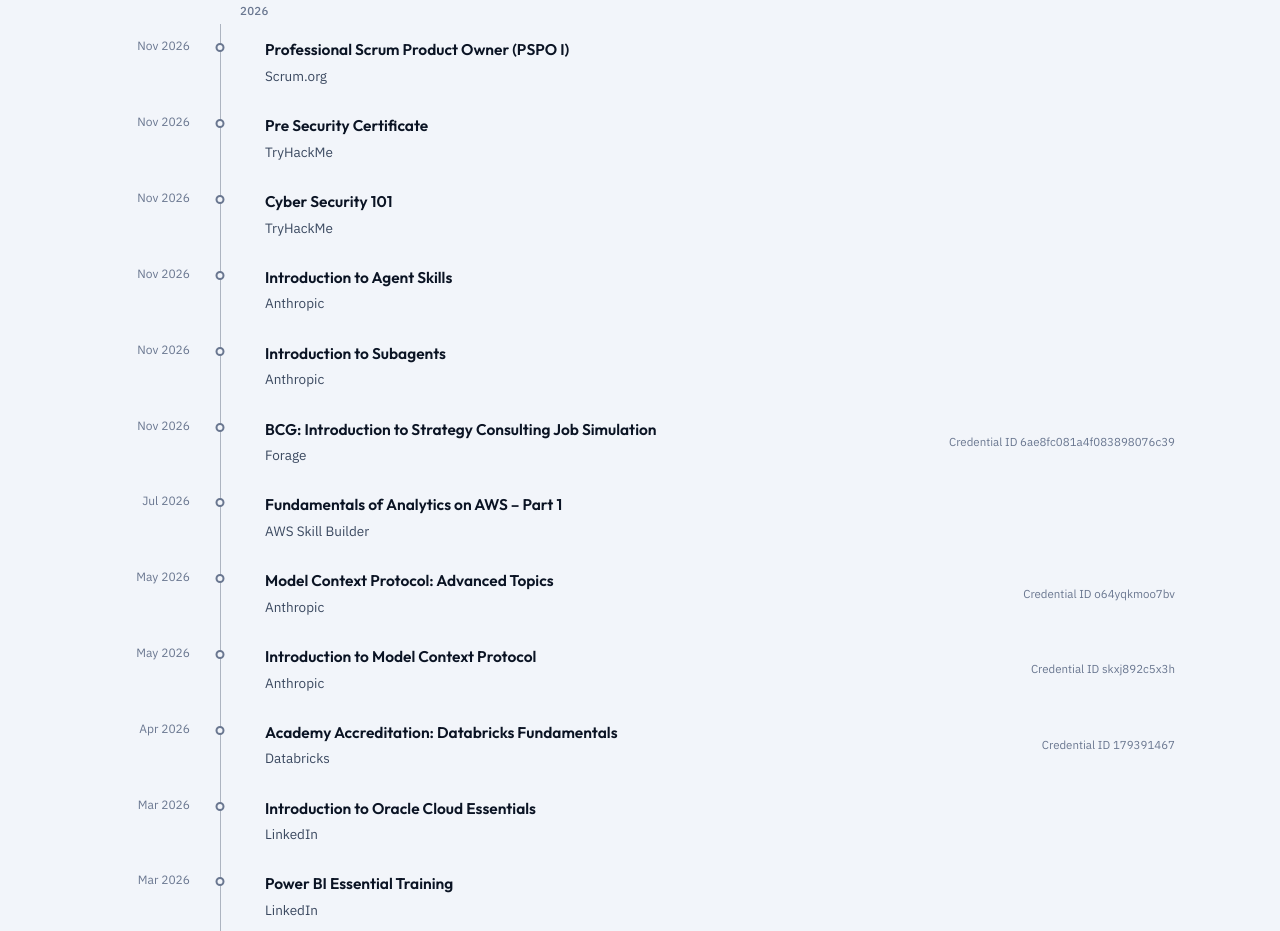
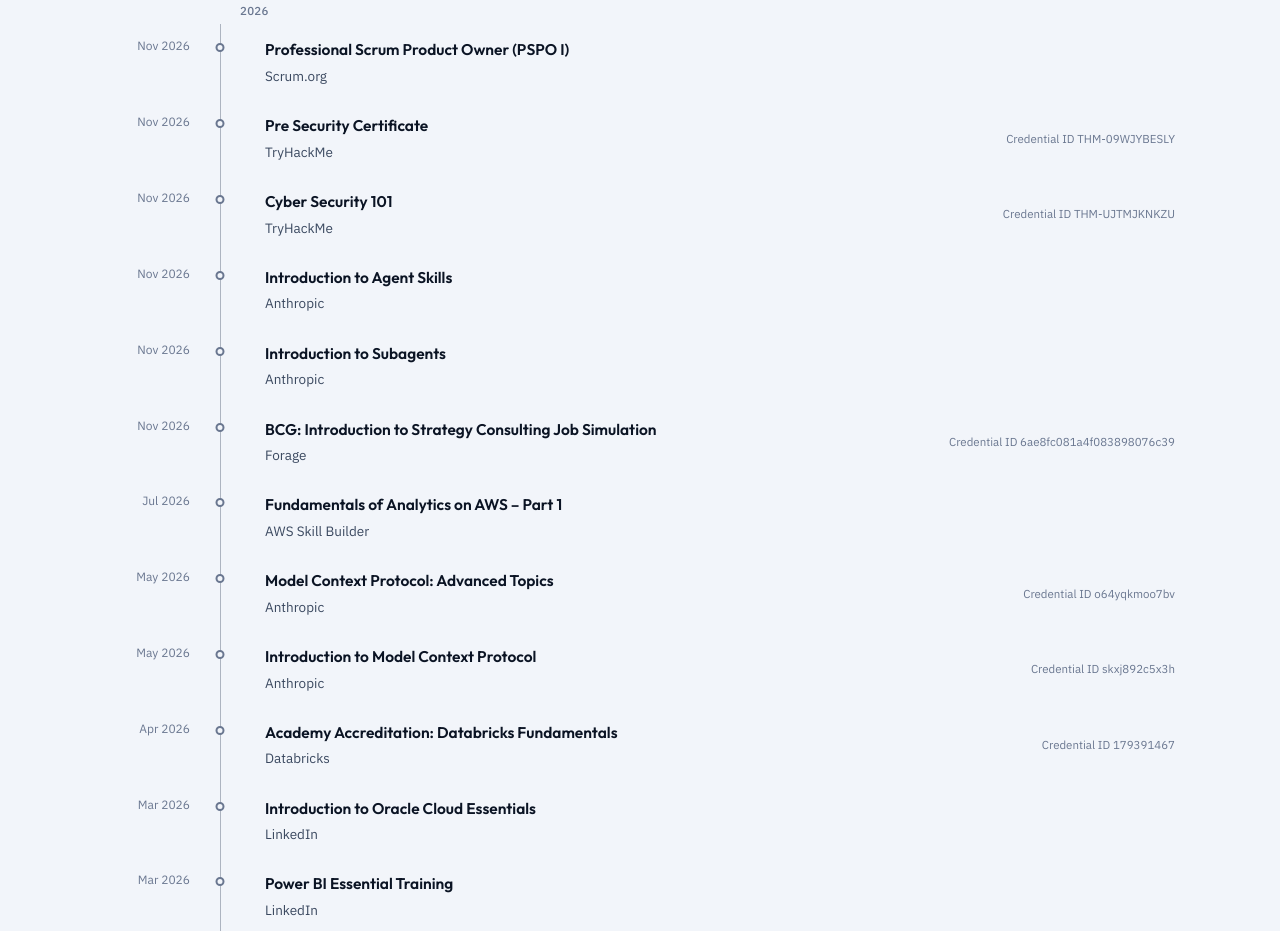
Before and after one commit to ima-mervin/ima-portfolio, a plain HTML site: page index.html in a window 1280 px wide. Shown: the part 4711-5642 px from the top of the page. Drawn offline with Linux system fonts and the light colour scheme.

Commit message:
Update credential IDs for cybersecurity courses

```diff
--- a/index.html
+++ b/index.html
@@ -377,8 +377,8 @@ SK=[
 CE=[
 {"tag":"Agile","name":"Professional Scrum Product Owner (PSPO I)","meta":"Scrum.org · Nov 2026","id":""},
 {"tag":"Project Management","name":"Certified Associate in Project Management (CAPM)","meta":"Project Management Institute (PMI) · 2022","id":""},
-{"tag":"Cybersecurity","name":"Pre Security Certificate","meta":"TryHackMe · Issued Nov 2026","id":""},
-{"tag":"Cybersecurity","name":"Cyber Security 101","meta":"TryHackMe · Nov 2026","id":""},
+{"tag":"Cybersecurity","name":"Pre Security Certificate","meta":"TryHackMe · Issued Nov 2026","id":"Credential ID THM-09WJYBESLY"},
+{"tag":"Cybersecurity","name":"Cyber Security 101","meta":"TryHackMe · Issued Nov 2026","id":"Credential ID THM-UJTMJKNKZU"},
 {"tag":"Risk","name":"Risk & Compliance courses (NIST, ISO, PCI DSS, SOC 2)","meta":"Cybrary · Aug 2025","id":""},
 {"tag":"Risk","name":"Introduction to Risk Management","meta":"Corporate Finance Institute (CFI) · Sep 2025","id":"Credential ID 160988295"},
 {"tag":"AI & APIs","name":"Introduction to Agent Skills","meta":"Anthropic · Nov 2026","id":""},
```
